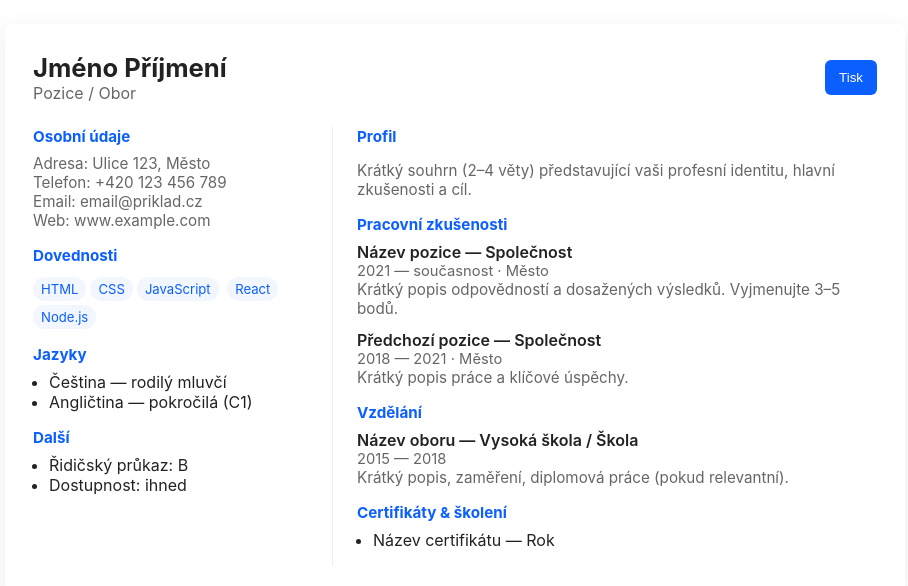
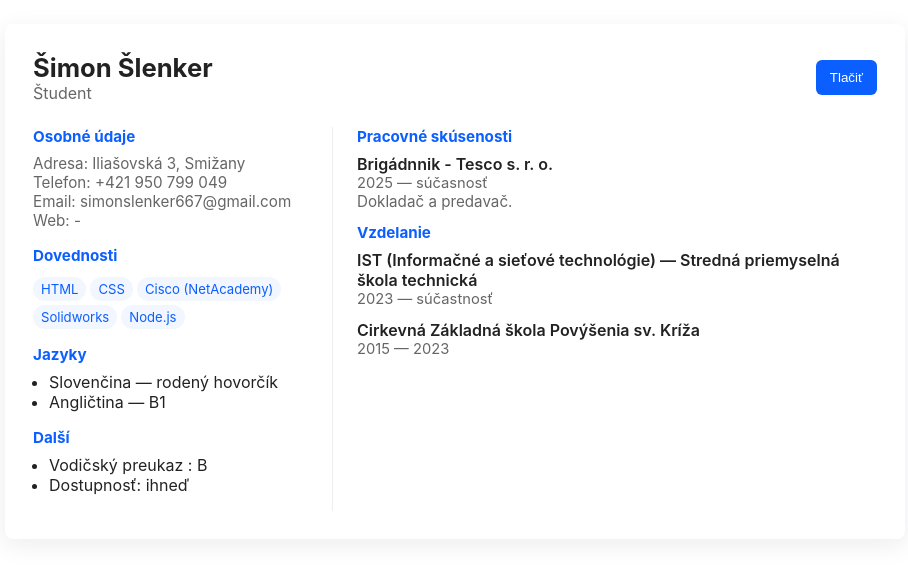
Before and after one commit to simonslenker667-droid/simonslenker667-droid.github.io, a plain HTML site: page index.html in a window 1280 px wide. Shown: the whole page, without its empty margins (185-1093 px from the left). Drawn offline with Linux system fonts and the light colour scheme.

Commit message:
update README.md link format and add index.html for personal resume

```diff
--- a/zivotopis.html
+++ b/index.html
@@ -30,84 +30,71 @@
   <div class="page">
     <header>
       <div>
-        <div class="name">Jméno Příjmení</div>
-        <div class="title">Pozice / Obor</div>
+        <div class="name">Šimon Šlenker</div>
+        <div class="title">Študent</div>
       </div>
       <div>
-        <button class="print-btn" onclick="window.print()">Tisk</button>
+        <button class="print-btn" onclick="window.print()">Tlačiť</button>
       </div>
     </header>
 
     <aside class="left">
       <div class="section">
-        <h3>Osobní údaje</h3>
-        <div class="muted">Adresa: Ulice 123, Město</div>
-        <div class="muted">Telefon: +420 123 456 789</div>
-        <div class="muted">Email: email@priklad.cz</div>
-        <div class="muted">Web: www.example.com</div>
+        <h3>Osobné údaje</h3>
+        <div class="muted">Adresa: Iliašovská 3, Smižany</div>
+        <div class="muted">Telefon: +421 950 799 049</div>
+        <div class="muted">Email: simonslenker667@gmail.com</div>
+        <div class="muted">Web: - </div>
       </div>
 
       <div class="section">
         <h3>Dovednosti</h3>
         <div>
-          <span class="skill">HTML</span><span class="skill">CSS</span><span class="skill">JavaScript</span>
-          <span class="skill">React</span><span class="skill">Node.js</span>
+          <span class="skill">HTML</span><span class="skill">CSS</span><span class="skill">Cisco (NetAcademy)</span>
+          <span class="skill">Solidworks</span><span class="skill">Node.js</span>
         </div>
       </div>
 
       <div class="section">
         <h3>Jazyky</h3>
         <ul>
-          <li>Čeština — rodilý mluvčí</li>
-          <li>Angličtina — pokročilá (C1)</li>
+          <li>Slovenčina — rodený hovorčík</li>
+          <li>Angličtina — B1 </li>
         </ul>
       </div>
 
       <div class="section">
         <h3>Další</h3>
         <ul>
-          <li>Řidičský průkaz: B</li>
-          <li>Dostupnost: ihned</li>
+          <li>Vodičský preukaz : B </li>
+          <li>Dostupnosť: ihneď</li>
         </ul>
       </div>
     </aside>
 
     <main>
-      <div class="section">
-        <h3>Profil</h3>
-        <p class="muted">Krátký souhrn (2–4 věty) představující vaši profesní identitu, hlavní zkušenosti a cíl.</p>
-      </div>
 
       <div class="section">
-        <h3>Pracovní zkušenosti</h3>
+        <h3>Pracovné skúsenosti</h3>
         <div class="exp">
-          <div class="role">Název pozice — Společnost</div>
-          <div class="meta">2021 — současnost · Město</div>
-          <div class="muted">Krátký popis odpovědností a dosažených výsledků. Vyjmenujte 3–5 bodů.</div>
+          <div class="role">Brigádnnik - Tesco s. r. o.</div>
+          <div class="meta">2025 — súčasnosť</div>
+          <div class="muted">Dokladač a predavač.</div>
+        </div>
+
+      <div class="section">
+        <h3>Vzdelanie</h3>
+
+        <div class="exp">
+          <div class="role">IST (Informačné a sieťové technológie) — Stredná priemyselná škola technická</div>
+          <div class="meta">2023 — súčastnosť</div>
         </div>
 
         <div class="exp">
-          <div class="role">Předchozí pozice — Společnost</div>
-          <div class="meta">2018 — 2021 · Město</div>
-          <div class="muted">Krátký popis práce a klíčové úspěchy.</div>
-        </div>
+          <div class="role"> Cirkevná Základná škola Povýšenia sv. Kríža</div>
+          <div class="meta">2015 — 2023</div>
       </div>
 
-      <div class="section">
-        <h3>Vzdělání</h3>
-        <div class="exp">
-          <div class="role">Název oboru — Vysoká škola / Škola</div>
-          <div class="meta">2015 — 2018</div>
-          <div class="muted">Krátký popis, zaměření, diplomová práce (pokud relevantní).</div>
-        </div>
-      </div>
-
-      <div class="section">
-        <h3>Certifikáty & školení</h3>
-        <ul>
-          <li>Název certifikátu — Rok</li>
-        </ul>
-      </div>
     </main>
   </div>
 
```
Also changed, not shown: 1 other file.
